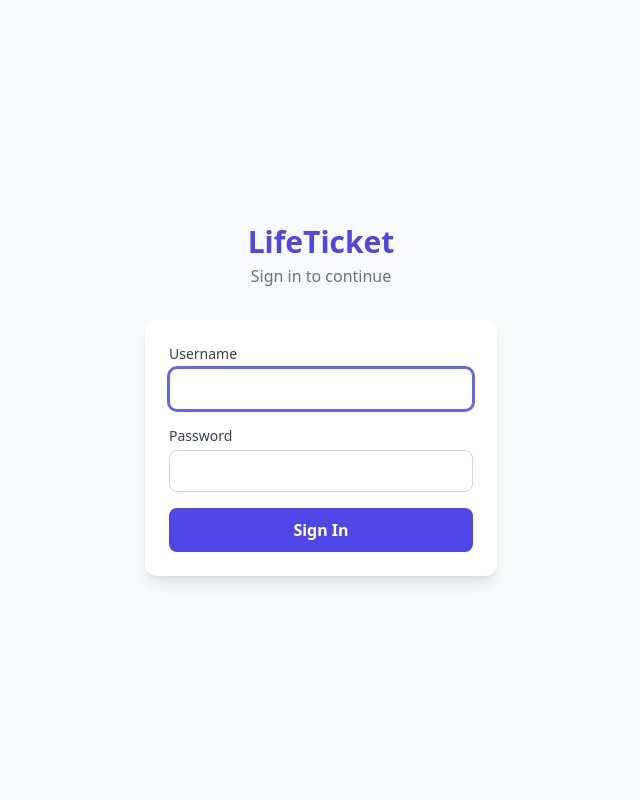
After one commit to null-works/LifeTicket, a Flask app: page /login in a window 1280 px wide. The commit adds this page. Shown: the whole page, without its empty margins (319-959 px from the left). Run offline with Flask 3, Linux system fonts and the light colour scheme; some libraries are stand-ins or nearby versions.

Commit message:
Add secure login with Flask-Login and bcrypt
Single admin user with credentials set via ADMIN_USERNAME/ADMIN_PASSWORD
env vars. All routes require authentication. Install script prompts for
admin password during setup. Password is bcrypt-hashed in the database.

https://claude.ai/code/session_01Y2CDthvb85pCfhHsXnCotP

```diff
--- a/app/__init__.py
+++ b/app/__init__.py
@@ -1,11 +1,14 @@
 from flask import Flask
 from flask_sqlalchemy import SQLAlchemy
 from flask_migrate import Migrate
+from flask_login import LoginManager
 from datetime import date
 import os
 
 db = SQLAlchemy()
 migrate = Migrate()
+login_manager = LoginManager()
+login_manager.login_view = "auth.login"
 
 
 def create_app():
@@ -17,12 +20,20 @@ def create_app():
 
     db.init_app(app)
     migrate.init_app(app, db)
+    login_manager.init_app(app)
 
-    from app import models  # noqa: F401
+    from app.models import User
+
+    @login_manager.user_loader
+    def load_user(user_id):
+        return User.query.get(int(user_id))
+
     from app.routes import main, api
+    from app.auth import auth
 
     app.register_blueprint(main)
     app.register_blueprint(api, url_prefix="/api")
+    app.register_blueprint(auth)
 
     @app.context_processor
     def inject_today():
@@ -30,5 +41,27 @@ def create_app():
 
     with app.app_context():
         db.create_all()
+        _ensure_admin(app)
 
     return app
+
+
+def _ensure_admin(app):
+    """Create or update the admin user from environment variables."""
+    from app.models import User
+
+    username = os.environ.get("ADMIN_USERNAME", "admin")
+    password = os.environ.get("ADMIN_PASSWORD")
+    if not password:
+        return
+
+    user = User.query.filter_by(username=username).first()
+    if user:
+        if not user.check_password(password):
+            user.set_password(password)
+            db.session.commit()
+    else:
+        user = User(username=username)
+        user.set_password(password)
+        db.session.add(user)
+        db.session.commit()
--- /dev/null
+++ b/app/auth.py
@@ -0,0 +1,26 @@
+from flask import Blueprint, render_template, request, redirect, url_for, flash
+from flask_login import login_user, logout_user, login_required
+from app.models import User
+
+auth = Blueprint("auth", __name__)
+
+
+@auth.route("/login", methods=["GET", "POST"])
+def login():
+    if request.method == "POST":
+        username = request.form.get("username", "").strip()
+        password = request.form.get("password", "")
+        user = User.query.filter_by(username=username).first()
+        if user and user.check_password(password):
+            login_user(user, remember=True)
+            next_page = request.args.get("next")
+            return redirect(next_page or url_for("main.dashboard"))
+        flash("Invalid username or password.", "error")
+    return render_template("login.html")
+
+
+@auth.route("/logout", methods=["POST"])
+@login_required
+def logout():
+    logout_user()
+    return redirect(url_for("auth.login"))
--- a/app/templates/base.html
+++ b/app/templates/base.html
@@ -45,6 +45,9 @@
                     <a href="/list" class="text-white/80 hover:text-white hover:bg-white/10 px-3 py-2 rounded-lg text-sm font-medium transition">List</a>
                     <a href="/categories" class="text-white/80 hover:text-white hover:bg-white/10 px-3 py-2 rounded-lg text-sm font-medium transition">Categories</a>
                     <a href="/ticket/new" class="ml-2 bg-white text-brand-600 hover:bg-brand-50 px-3 py-1.5 rounded-lg text-sm font-semibold transition">+ New Ticket</a>
+                    <form action="/logout" method="POST" class="ml-2">
+                        <button type="submit" class="text-white/60 hover:text-white hover:bg-white/10 px-3 py-2 rounded-lg text-sm font-medium transition">Logout</button>
+                    </form>
                 </div>
 
                 <!-- Mobile hamburger -->
@@ -66,6 +69,9 @@
                 <a href="/list" class="block text-white/80 hover:text-white px-3 py-2 rounded-lg text-sm">List</a>
                 <a href="/categories" class="block text-white/80 hover:text-white px-3 py-2 rounded-lg text-sm">Categories</a>
                 <a href="/ticket/new" class="block bg-white text-brand-600 px-3 py-2 rounded-lg text-sm font-semibold text-center mt-2">+ New Ticket</a>
+                <form action="/logout" method="POST" class="mt-1">
+                    <button type="submit" class="block w-full text-white/60 hover:text-white px-3 py-2 rounded-lg text-sm text-center">Logout</button>
+                </form>
             </div>
         </div>
     </nav>
--- /dev/null
+++ b/app/templates/login.html
@@ -0,0 +1,59 @@
+<!DOCTYPE html>
+<html lang="en" class="h-full">
+<head>
+    <meta charset="UTF-8">
+    <meta name="viewport" content="width=device-width, initial-scale=1.0">
+    <title>Login — LifeTicket</title>
+    <script src="https://cdn.tailwindcss.com"></script>
+    <link rel="icon" type="image/svg+xml" href="{{ url_for('static', filename='icons/icon.svg') }}">
+    <script>
+        tailwind.config = {
+            theme: {
+                extend: {
+                    colors: {
+                        brand: {
+                            50: '#eef2ff', 100: '#e0e7ff', 200: '#c7d2fe',
+                            500: '#6366f1', 600: '#4f46e5', 700: '#4338ca',
+                        }
+                    }
+                }
+            }
+        }
+    </script>
+</head>
+<body class="h-full bg-gray-50 flex items-center justify-center">
+    <div class="w-full max-w-sm mx-auto px-4">
+        <div class="text-center mb-8">
+            <h1 class="text-3xl font-bold text-brand-600">LifeTicket</h1>
+            <p class="text-gray-500 mt-1">Sign in to continue</p>
+        </div>
+
+        {% with messages = get_flashed_messages(with_categories=true) %}
+        {% if messages %}
+        {% for category, message in messages %}
+        <div class="mb-4 p-3 rounded-lg text-sm bg-red-50 text-red-700 border border-red-200">
+            {{ message }}
+        </div>
+        {% endfor %}
+        {% endif %}
+        {% endwith %}
+
+        <form method="POST" class="bg-white shadow-lg rounded-xl p-6 space-y-4">
+            <div>
+                <label for="username" class="block text-sm font-medium text-gray-700 mb-1">Username</label>
+                <input type="text" id="username" name="username" required autofocus
+                       class="w-full px-3 py-2 border border-gray-300 rounded-lg focus:ring-2 focus:ring-brand-500 focus:border-brand-500 outline-none transition">
+            </div>
+            <div>
+                <label for="password" class="block text-sm font-medium text-gray-700 mb-1">Password</label>
+                <input type="password" id="password" name="password" required
+                       class="w-full px-3 py-2 border border-gray-300 rounded-lg focus:ring-2 focus:ring-brand-500 focus:border-brand-500 outline-none transition">
+            </div>
+            <button type="submit"
+                    class="w-full bg-brand-600 hover:bg-brand-700 text-white font-semibold py-2.5 rounded-lg transition">
+                Sign In
+            </button>
+        </form>
+    </div>
+</body>
+</html>
--- a/docker-compose.yml
+++ b/docker-compose.yml
@@ -8,6 +8,8 @@ services:
     environment:
       - SECRET_KEY=${SECRET_KEY:-change-me-in-production}
       - DATABASE_URL=sqlite:////data/lifeticket.db
+      - ADMIN_USERNAME=${ADMIN_USERNAME:-admin}
+      - ADMIN_PASSWORD=${ADMIN_PASSWORD:?Set ADMIN_PASSWORD in .env}
     restart: unless-stopped
 
 volumes:
--- a/requirements.txt
+++ b/requirements.txt
@@ -1,4 +1,6 @@
 Flask==3.1.0
 Flask-SQLAlchemy==3.1.1
 Flask-Migrate==4.1.0
+Flask-Login==0.6.3
+bcrypt==4.2.0
 gunicorn==23.0.0
```
Also changed, not shown: app/models.py (+18 -0 lines), app/routes.py (+11 -0 lines), 2 other files.
